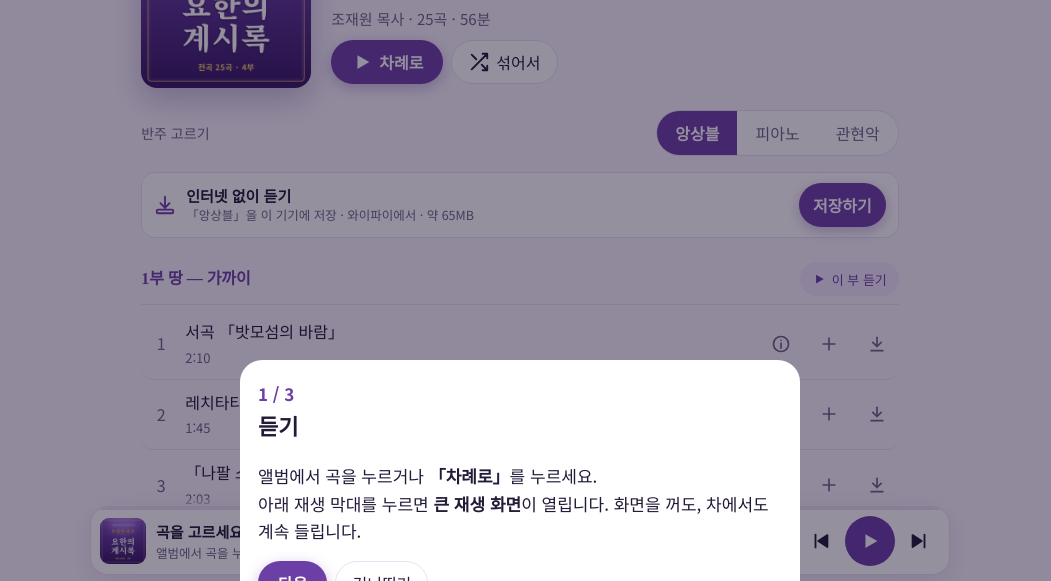
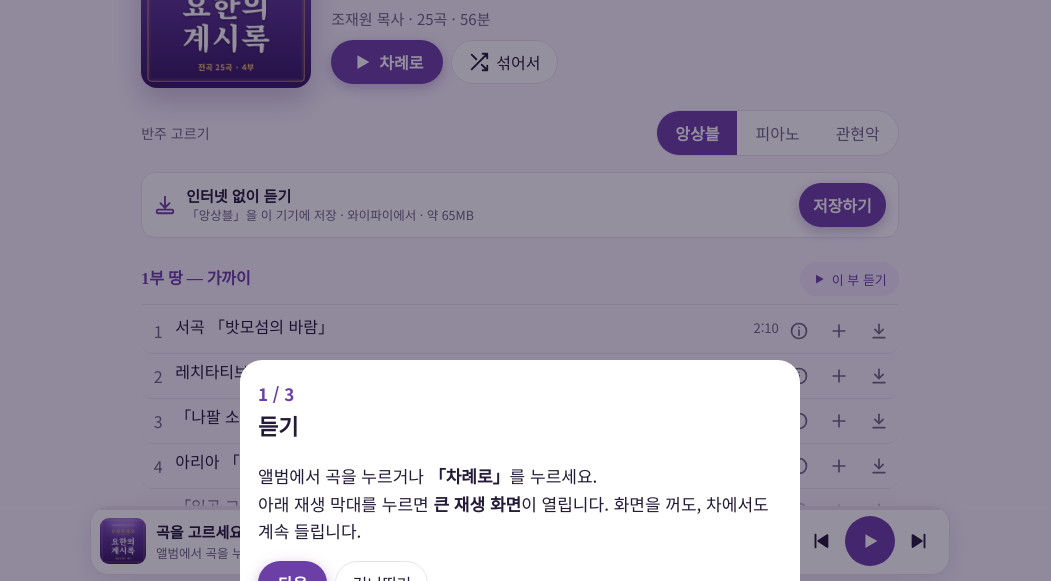
Before and after one commit to j63cho/Chanyang-media, a plain HTML site: page index.html in a window 1280 px wide. Shown: the part 163-744 px from the top of the page, without its empty margins (120-1171 px from the left). Drawn offline with Linux system fonts and the light colour scheme.

Commit message:
곡 목록: 시간을 제목 오른쪽에
Co-Authored-By: Claude Opus 5.5 <noreply@anthropic.com>
Claude-Session: https://claude.ai/code/session_01BJw8q4HBb8fa8E8o8qeCo5

```diff
--- a/index.html
+++ b/index.html
@@ -61,11 +61,11 @@ h2.part{display:flex;align-items:center;justify-content:space-between;gap:8px;fo
 .partplay .i{width:14px;height:14px}
 
 /* 곡 줄 */
-.row{display:grid;grid-template-columns:40px minmax(0,1fr) auto auto auto;align-items:center;gap:4px;border-bottom:1px solid var(--line);border-radius:12px}
+.row{display:grid;grid-template-columns:34px minmax(0,1fr) auto auto auto;align-items:center;gap:0;border-bottom:1px solid var(--line);border-radius:12px}
 .row .num{color:var(--soft);font-variant-numeric:tabular-nums;text-align:center}
-.row .t{padding:10px 0;text-align:left;justify-content:flex-start;display:block;border-radius:0}
-.row .t b{display:block;font-weight:500}
-.row .t small{color:var(--soft);font-size:13px}
+.row .t{padding:7px 0;text-align:left;justify-content:flex-start;display:flex;align-items:baseline;gap:10px;border-radius:0;min-height:44px}
+.row .t b{flex:1;min-width:0;font-weight:500;line-height:1.35;word-break:keep-all}
+.row .t small{flex:none;color:var(--soft);font-size:13px;font-variant-numeric:tabular-nums}
 .row.now{background:var(--gold2);border-bottom-color:transparent}
 .row.now .t b{color:var(--gold);font-weight:700}
 .eq{display:inline-flex;gap:2px;align-items:flex-end;height:16px}
@@ -74,6 +74,7 @@ h2.part{display:flex;align-items:center;justify-content:space-between;gap:8px;fo
 body.paused .eq i{animation-play-state:paused}
 @keyframes eq{0%,100%{height:4px}50%{height:15px}}
 .icon{width:44px;color:var(--soft)}
+.row .icon{width:40px;min-width:40px}
 a.icon,a.ghost{display:inline-flex;align-items:center;justify-content:center;gap:6px;min-height:44px;text-decoration:none;color:inherit}
 a.icon{color:var(--soft)}
 .dlnote{font-size:13px!important;margin:6px 0 0!important}
```
